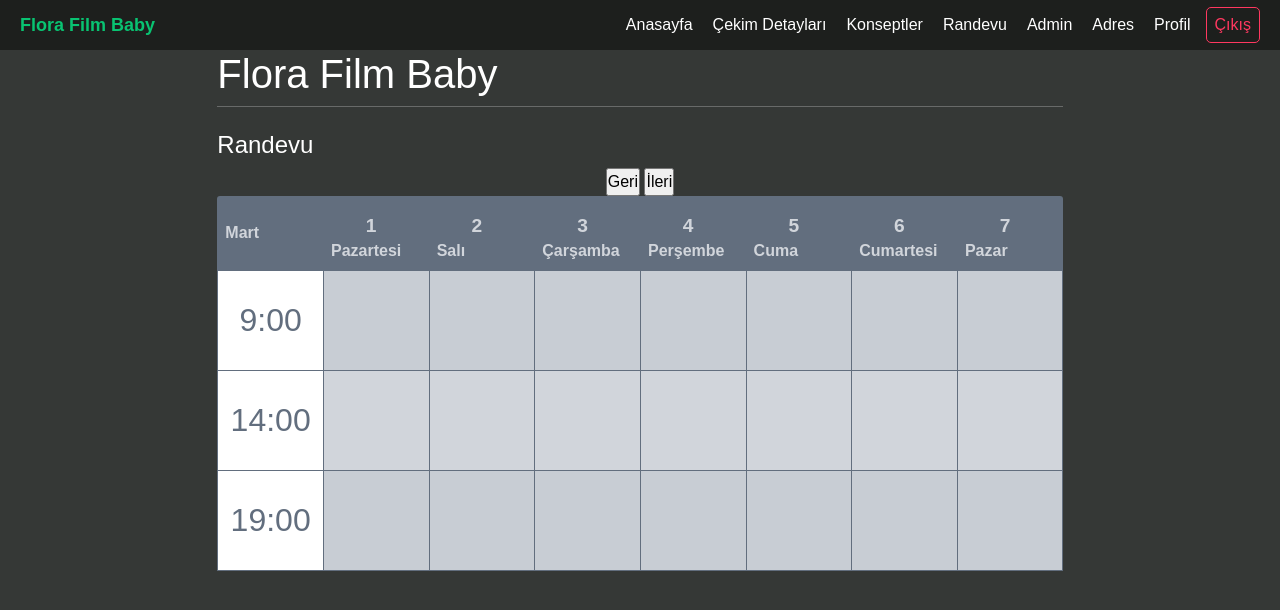
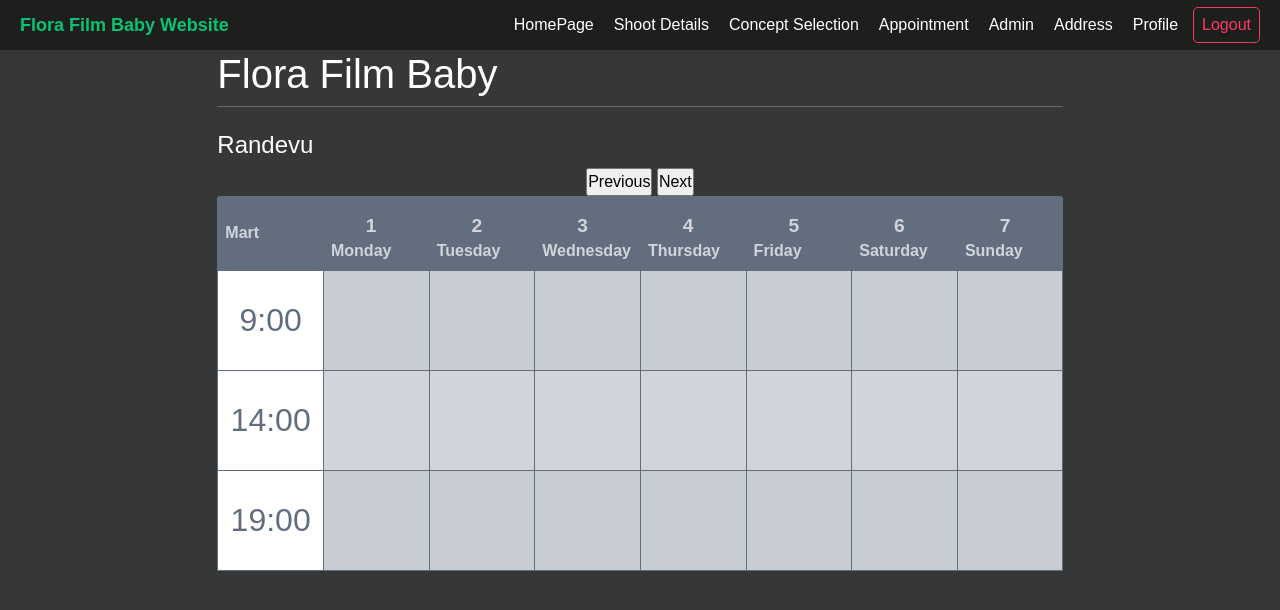
Before and after one commit to MehmetUzel/photographer-appoinment, a Django app: page /appoinment/ in a window 1280 px wide. Shown: the top 610 px of the page. Run offline with Django 3.2, Linux system fonts and the light colour scheme; a user stored in the database is signed in; data comes from the database, SQL or seed files in the repository; parts of the project's set-up code (start-up, migrations or seed data) failed here and were passed over.

Commit message:
Turkish to English :turtle:

```diff
--- a/photographer/appoinment/templates/appoinment/appoinment.html
+++ b/photographer/appoinment/templates/appoinment/appoinment.html
@@ -6,8 +6,8 @@ Randevu
 {%block content%}
 <h4>Randevu</h4>
 <div style="text-align:center;">
-<input type="submit" id='opp' value="Geri" onclick="previous()">
-<input type="submit" id='opp' value="İleri" onclick="next()">
+<input type="submit" id='opp' value="Previous" onclick="previous()">
+<input type="submit" id='opp' value="Next" onclick="next()">
 </div>
 
 
@@ -21,38 +21,38 @@ Randevu
             </th>
             <th>
               <span class="day">1</span>
-              <span class="long">Pazartesi</span>
-              <span class="short">Pts</span>
+              <span class="long">Monday</span>
+              <span class="short">Mon</span>
             </th>
             <th>
               <span class="day">2</span>
-              <span class="long">Salı</span>
-              <span class="short">Sal</span>
+              <span class="long">Tuesday</span>
+              <span class="short">Tue</span>
             </th>
             <th>
               <span class="day">3</span>
-              <span class="long">Çarşamba</span>
-              <span class="short">Çrş</span>
+              <span class="long">Wednesday</span>
+              <span class="short">We</span>
             </th>
             <th>
               <span class="day">4</span>
-              <span class="long">Perşembe</span>
-              <span class="short">Prş</span>
+              <span class="long">Thursday</span>
+              <span class="short">Thur</span>
             </th>
             <th>
               <span class="day">5</span>
-              <span class="long">Cuma</span>
-              <span class="short">Cum</span>
+              <span class="long">Friday</span>
+              <span class="short">Fri</span>
             </th>
             <th>
               <span class="day">6</span>
-              <span class="long">Cumartesi</span>
-              <span class="short">Cts</span>
+              <span class="long">Saturday</span>
+              <span class="short">Sat</span>
             </th>
             <th>
               <span class="day">7</span>
-              <span class="long">Pazar</span>
-              <span class="short">Pzr</span>
+              <span class="long">Sunday</span>
+              <span class="short">Sun</span>
             </th>
           </tr>
         </thead>
--- a/photographer/homepage/templates/homepage/base.html
+++ b/photographer/homepage/templates/homepage/base.html
@@ -19,23 +19,23 @@
     <body>
 
           <header>
-            <div id="brand"><a href="/home/">Flora Film Baby</a></div>
+            <div id="brand"><a href="/home/">Flora Film Baby Website</a></div>
             <nav>
               <ul>
-                <li><a href="/home/">Anasayfa</a></li>
-                <li><a href="/photoshoot/">Çekim Detayları</a></li>
-                <li><a href="/photoshoot/concepts/">Konseptler</a></li>
-                <li><a href="/appoinment/">Randevu</a></li>
+                <li><a href="/home/">HomePage</a></li>
+                <li><a href="/photoshoot/">Shoot Details</a></li>
+                <li><a href="/photoshoot/concepts/">Concept Selection</a></li>
+                <li><a href="/appoinment/">Appointment</a></li>
                 {% if user.is_admin %}
                 <li><a href="/appoinment/admin/">Admin</a></li>
                 {% endif %}
                 {% if request.user.is_authenticated %}
-                <li><a href="/profileaddress/">Adres</a></li>
-                <li><a href="/userprofile/">Profil</a></li>
-                <li id="signup"><a href="/accounts/logout/">Çıkış</a></li>
+                <li><a href="/profileaddress/">Address</a></li>
+                <li><a href="/userprofile/">Profile</a></li>
+                <li id="signup"><a href="/accounts/logout/">Logout</a></li>
                 {% else %}
-                <li id="login"><a href="/login/" >Oturum Aç</a></li>
-                <li id="signup"><a href="/register/">Kaydol</a></li>
+                <li id="login"><a href="/login/" >Login</a></li>
+                <li id="signup"><a href="/register/">Register</a></li>
                 {% endif %}
               </ul>
             </nav>
@@ -45,9 +45,9 @@
               <div class="bar2"></div>
               <div class="bar3"></div>
               <ul class="mobile-menu">
-                <li><a href="/home/">Anasayfa</a></li>
-                <li><a href="/profile/">Profil</a></li>
-                <li><a href="/appoinment/">Appoinment</a></li>
+                <li><a href="/home/">HomePage</a></li>
+                <li><a href="/profile/">Profile</a></li>
+                <li><a href="/appoinment/">Appointment</a></li>
                 <li><a href="/photoshoot/">Photo Shoot</a></li>
                 <li><a href="/photoshoot/concepts/">Concepts</a></li>
 
--- a/photographer/photoshoot/templates/photoshoot/shootplan.html
+++ b/photographer/photoshoot/templates/photoshoot/shootplan.html
@@ -1,15 +1,15 @@
 {% extends 'homepage/base.html' %}
 {% block title %}
-Çekim Detayları
+Shoot Details
 {% endblock %}
 {% load crispy_forms_tags %}
 
 {%block content%}
-<h1>Çekim Detayları</h1>
+<h1>Shoot Details</h1>
 <form method="post" class="form-group">
     {%csrf_token %}
     {{form|crispy}}
-    <button type="submit" class="btn btn-success">Kaydet</button>
+    <button type="submit" class="btn btn-success">Save</button>
 </form>
 
 
--- a/photographer/statics/js/admin_edit.js
+++ b/photographer/statics/js/admin_edit.js
@@ -74,7 +74,7 @@ function getCookie(name) {
   }
 
 
-    const monthlist = ["Ocak", "Şubat", "Mart", "Nisan", "Mayıs", "Haziran", "Temmuz", "Ağustos", "Eylül", "Ekim", "Kasım", "Aralık"];
+  const monthlist = ["January", "February", "March", "April", "May", "June", "July", "August", "September", "October", "November", "December"];
 
     var d = new Date();
 
--- a/photographer/statics/js/appoinment.js
+++ b/photographer/statics/js/appoinment.js
@@ -88,7 +88,7 @@ function getCookie(name) {
   }
 
 
-  const monthlist = ["Ocak", "Şubat", "Mart", "Nisan", "Mayıs", "Haziran", "Temmuz", "Ağustos", "Eylül", "Ekim", "Kasım", "Aralık"];
+  const monthlist = ["January", "February", "March", "April", "May", "June", "July", "August", "September", "October", "November", "December"];
 
     var d = new Date();
 
```
Also changed, not shown: photographer/appoinment/templates/appoinment/admin_editing.html (+20 -18 lines), photographer/photoshoot/forms.py (+5 -5 lines), photographer/user/forms.py (+16 -16 lines).
